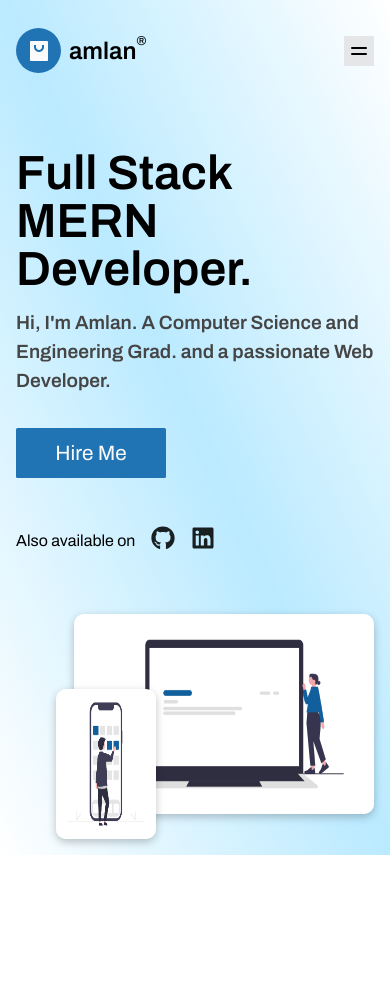
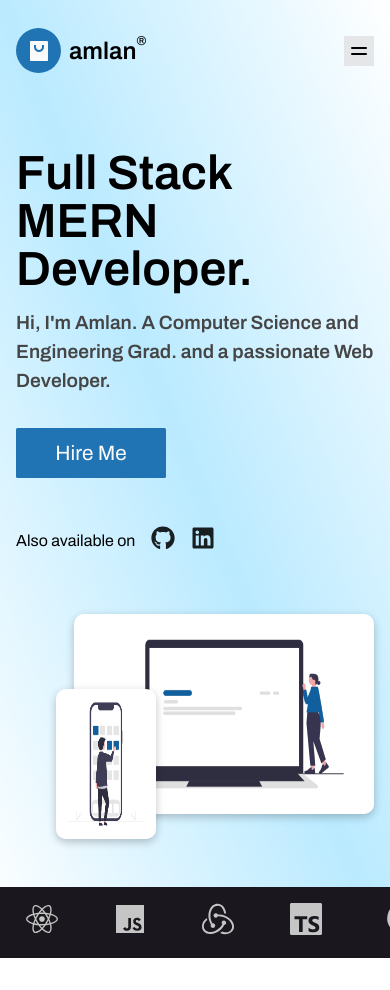
Before and after one commit to amlan-xyz/dukaan-resume, a React (Create React App) app in the folder client/: page / in a window 390 px wide. Before the commit the page ends 855 px from the top, so only its background shows below. Built offline with nearby package versions, Linux system fonts and the light colour scheme.

Commit message:
feat: slider added

```diff
--- a/client/package.json
+++ b/client/package.json
@@ -8,6 +8,7 @@
     "@testing-library/user-event": "^13.5.0",
     "react": "^18.2.0",
     "react-dom": "^18.2.0",
+    "react-fast-marquee": "^1.6.3",
     "react-icons": "^5.0.1",
     "react-router-dom": "^6.21.2",
     "react-scripts": "5.0.1",
--- /dev/null
+++ b/client/src/components/Slider/MarqeeSlider.css
@@ -0,0 +1,24 @@
+.slider {
+  background: #1a181e;
+  padding: 1.5rem;
+  margin: 2rem 0;
+}
+.slider__img {
+  font-size: 5rem;
+  padding: 0.5rem;
+  margin: 0 50px;
+  fill: rgb(197, 197, 197);
+}
+
+@media (max-width: 425px) {
+  .slider {
+    padding: 0.5rem;
+  }
+
+  .slider__img {
+    font-size: 3rem;
+    padding: 0.5rem;
+    margin: 0 20px;
+    fill: rgb(197, 197, 197);
+  }
+}
--- /dev/null
+++ b/client/src/components/Slider/MarqeeSlider.jsx
@@ -0,0 +1,20 @@
+import Marquee from "react-fast-marquee";
+import { DiMongodb } from "react-icons/di";
+import { FaCss3Alt, FaHtml5, FaNodeJs, FaReact } from "react-icons/fa";
+import { IoLogoJavascript } from "react-icons/io5";
+import { SiRedux, SiTypescript } from "react-icons/si";
+import "./MarqeeSlider.css";
+export const Slider = () => {
+  return (
+    <Marquee autoFill pauseOnHover className="slider">
+      <FaHtml5 className="slider__img" />
+      <FaCss3Alt className="slider__img" />
+      <FaNodeJs className="slider__img" />
+      <FaReact className="slider__img" />
+      <IoLogoJavascript className="slider__img" />
+      <SiRedux className="slider__img" />
+      <SiTypescript className="slider__img" />
+      <DiMongodb className="slider__img" />
+    </Marquee>
+  );
+};
--- a/client/src/pages/Home/Home.jsx
+++ b/client/src/pages/Home/Home.jsx
@@ -1,9 +1,11 @@
 import { Hero } from "../../components/Hero/Hero";
+import { Slider } from "../../components/Slider/MarqeeSlider";
 import "./Home.css";
 export const Home = () => {
   return (
     <div className="home">
       <Hero />
+      <Slider />
     </div>
   );
 };
```
Also changed, not shown: 1 other file (tests, documents, lock files or other folders).
